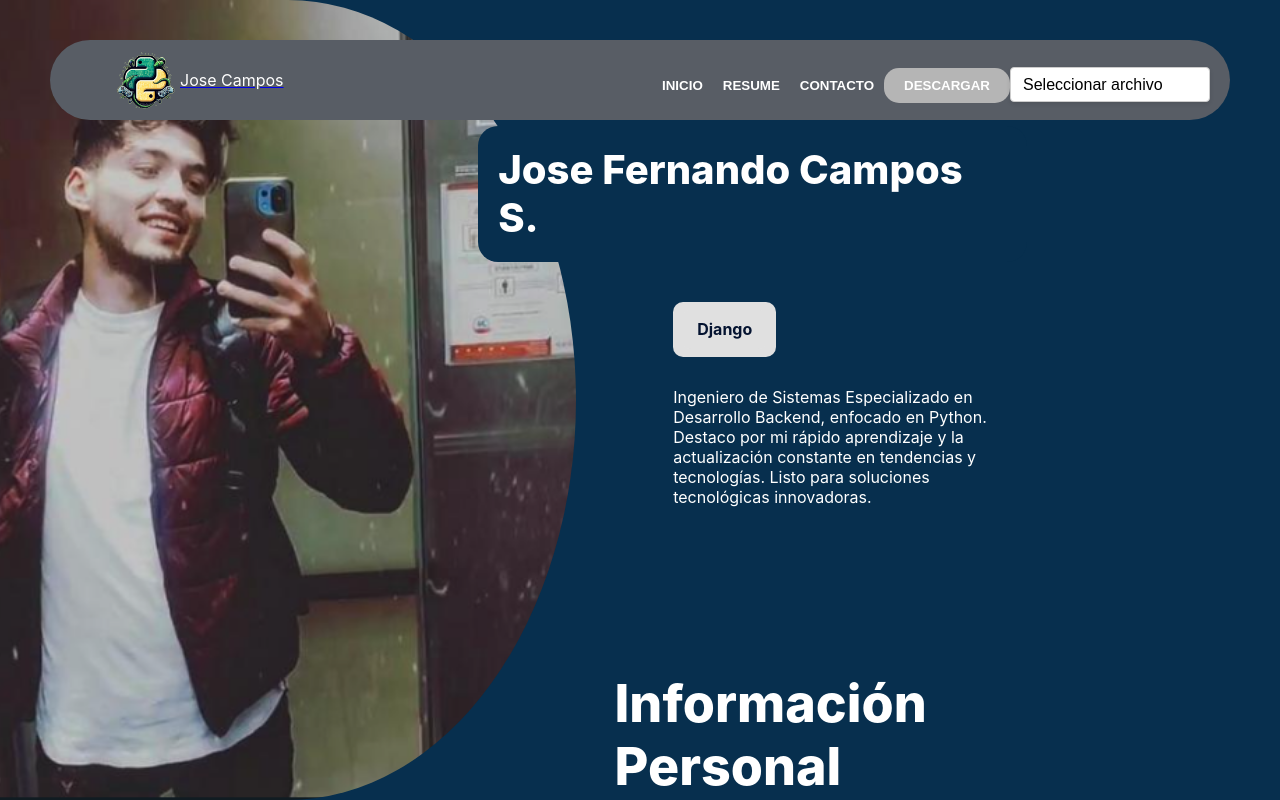
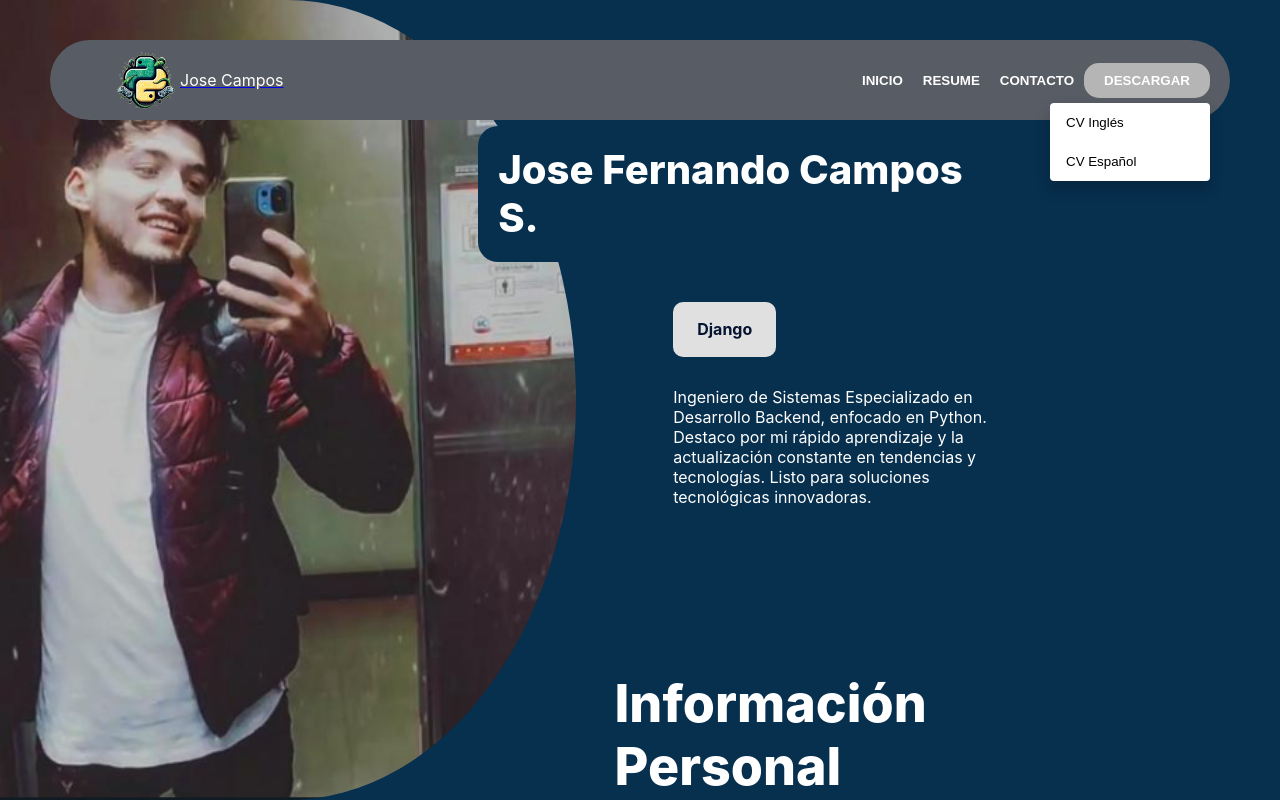
Before and after one commit to josee2701/CV, a React (Create React App) app: page / in a window 1280 px wide. Both pictures are taken after a click on the button "DESCARGAR". Shown: the top 800 px of the page. Built offline with nearby package versions, Linux system fonts and the light colour scheme.

Commit message:
ffeat: Se mejor el navegador para que tenga una mejor experiencia de usuario al momento de descargar la cv

```diff
--- a/src/assets/css/Navbar.css
+++ b/src/assets/css/Navbar.css
@@ -108,6 +108,10 @@ html {
 	scroll-behavior: smooth;
 }
 
+.dropdown {
+    position: relative;
+    display: inline-block;
+}
 .download-btn {
     border: 2px solid #4c77af; /* Borde verde, elige el color que prefieras */
     border-radius: 15px; /* Bordes redondeados */
@@ -118,11 +122,34 @@ html {
     transition: background-color 0.3s, color 0.3s; /* Transición suave al cambiar de estado */
 }
 
-.download-btn:hover {
-    background-color: #4c77af; /* Cambiar el fondo al pasar el mouse */
-    color: white; /* Cambiar el color de texto al pasar el mouse */
+.dropdown-menu {
+    display: block;
+    position: absolute;
+    top: 100%; /* Para que el menú aparezca justo debajo del botón */
+    right: 0; /* Alinearlo con el borde izquierdo del botón */
+    background-color: #fff;
+    min-width: 160px;
+    box-shadow: 0px 8px 16px rgba(0, 0, 0, 0.2);
+    z-index: 1;
+    margin-top: 5px; /* Pequeño margen superior para separarlo del botón */
+    border-radius: 4px;
 }
 
+.dropdown-menu button {
+    color: black;
+    padding: 12px 16px;
+    text-decoration: none;
+    display: block;
+    width: 100%;
+    text-align: left;
+    border: none;
+    background: none;
+    cursor: pointer;
+}
+
+.dropdown-menu button:hover {
+    background-color: #f1f1f1;
+}
 /* Contenedor del selector de archivos */
 .file-select-container {
     position: relative;
--- a/src/components/Navbar.jsx
+++ b/src/components/Navbar.jsx
@@ -55,9 +55,8 @@ function Navbar() {
 }
 
 function Navigation({ handleDownloadClick, showFileSelect }) {
-    // Definir handleFileSelection dentro del componente Navigation
-    const handleFileSelection = (event) => {
-        const fileUrl = event.target.value;
+    // Función para manejar la selección de archivos
+    const handleFileSelection = (fileUrl) => {
         if (fileUrl) {
             const link = document.createElement('a');
             link.href = fileUrl;
@@ -73,18 +72,22 @@ function Navigation({ handleDownloadClick, showFileSelect }) {
             <NavLink to="/">INICIO</NavLink>
             <NavLink to="/resume">RESUME</NavLink>
             <NavLink to="/contact">CONTACTO</NavLink>
+            <div className="dropdown">
                 <button className="nav-button download-btn" onClick={handleDownloadClick}>
                     DESCARGAR
                 </button>
                 {showFileSelect && (
-                <div className="file-select-container">
-                    <select id="fileSelect" onChange={handleFileSelection} defaultValue="">
-                        <option value="">Seleccionar archivo</option>
-                        <option value="/CV/files/Cv-English-.pdf">CV Inglés</option>
-                        <option value="/CV/files/Cv-Español-.pdf">CV Español</option>
-                    </select>
+                    <div className="dropdown-menu">
+                        {/* Pasamos la URL directamente al hacer clic */}
+                        <button onClick={() => handleFileSelection('/CV/files/Cv-English-.pdf')}>
+                            CV Inglés
+                        </button>
+                        <button onClick={() => handleFileSelection('/CV/files/Cv-Español-.pdf')}>
+                            CV Español
+                        </button>
                     </div>
                 )}
+            </div>
         </div>
     );
 }
```
Lines whose indentation alone changed are shown as unchanged.
